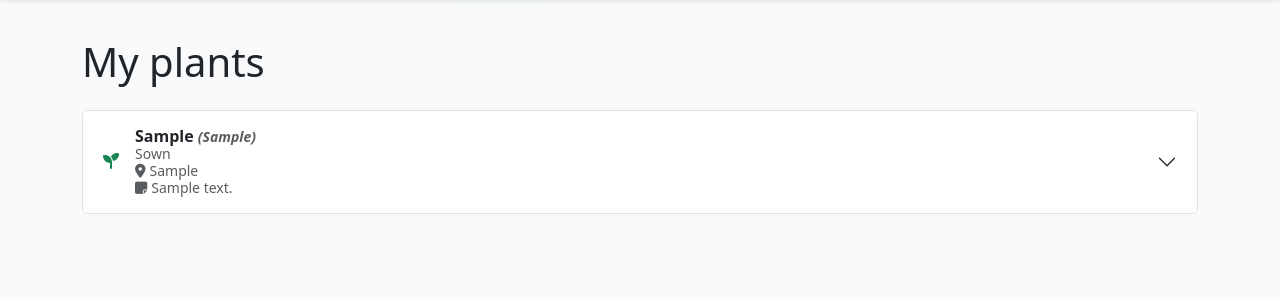
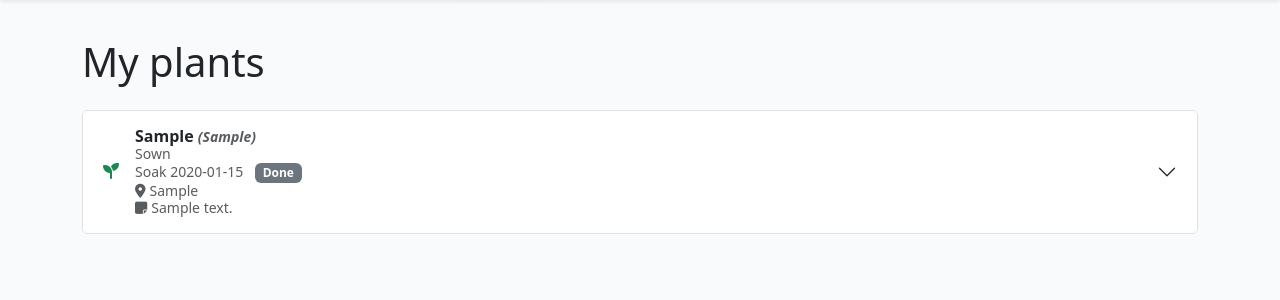
Before and after one commit to simfr24/Plantlog, a Flask app: page / in a window 1280 px wide. Shown: the part 66-366 px from the top of the page. Run offline with Flask 3, Linux system fonts and the light colour scheme; the visitor is signed in with stand-in values (Sample User, id 1); data comes from the database, SQL or seed files in the repository; tables that the repository leaves empty hold one stand-in row (values such as "Sample post").

Commit message:
Readd missing summary

```diff
--- a/templates/index.html
+++ b/templates/index.html
@@ -69,6 +69,9 @@
             <div class="flex-grow-1">
               <div class="fw-semibold">{{ p['common'] }} <small class="text-muted fst-italic">({{ p['latin'] }})</small></div>
               <div class="small text-muted">{{ t[state_label] if state_label in t else state_label }}</div>
+              {% if summary %}
+                <div class="small text-muted">{{ summary|safe }}</div>
+              {% endif %}
               {% if p['location'] %}
                 <div class="small text-muted"><i class="fas fa-location-dot me-1"></i>{{ p['location'] }}</div>
               {% endif %}
```
